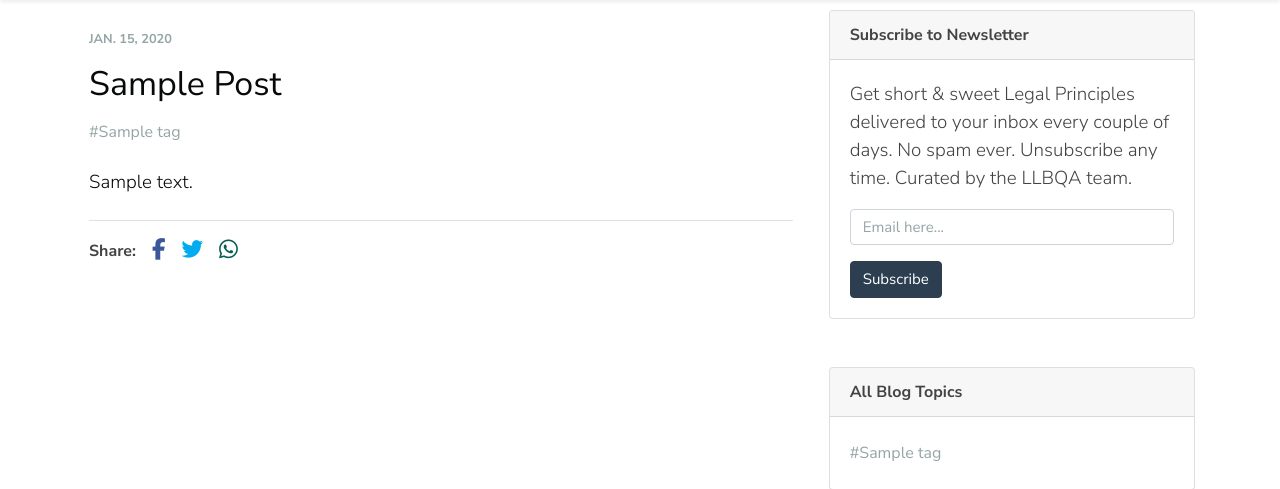
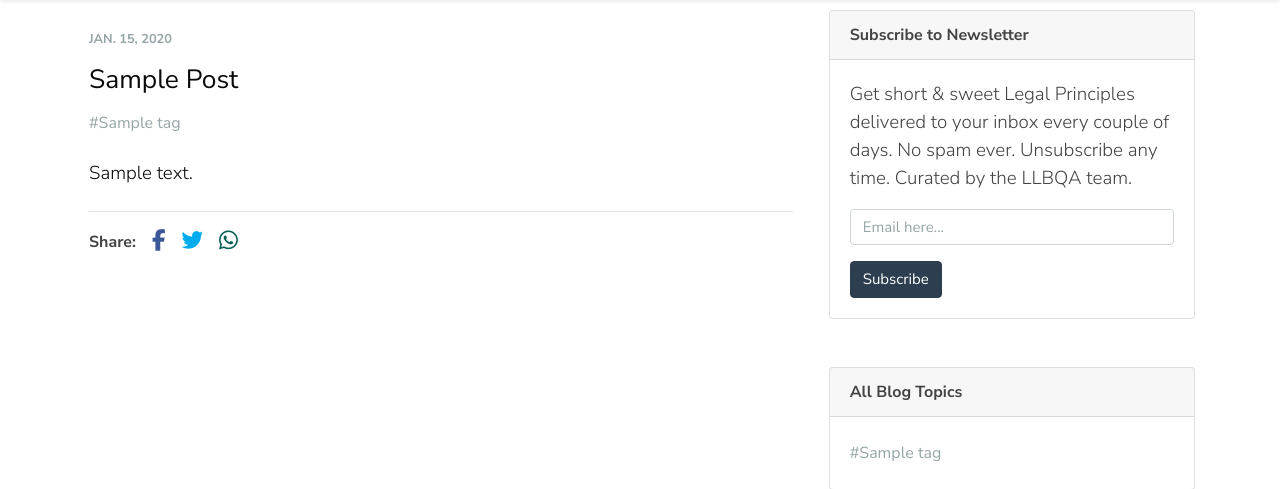
Before and after one commit to BradleyTim/LLBQA, a Django app: a page that uses templates/blog/detail.html in a window 1280 px wide. Shown: the part 54-543 px from the top of the page. Run offline with Django 3.2, Linux system fonts and the light colour scheme; tables that the repository leaves empty hold one stand-in row (values such as "Sample post"); some libraries are stand-ins or nearby versions.

Commit message:
update title font-size

```diff
--- a/static/css/main.css
+++ b/static/css/main.css
@@ -51,7 +51,7 @@ ul {
 }
 
 .title {
-  font-size: 2.125rem;
+  font-size: 1.65rem;
   font-weight: 400;
   font-style: normal;
   line-height: 1.13em;
```
